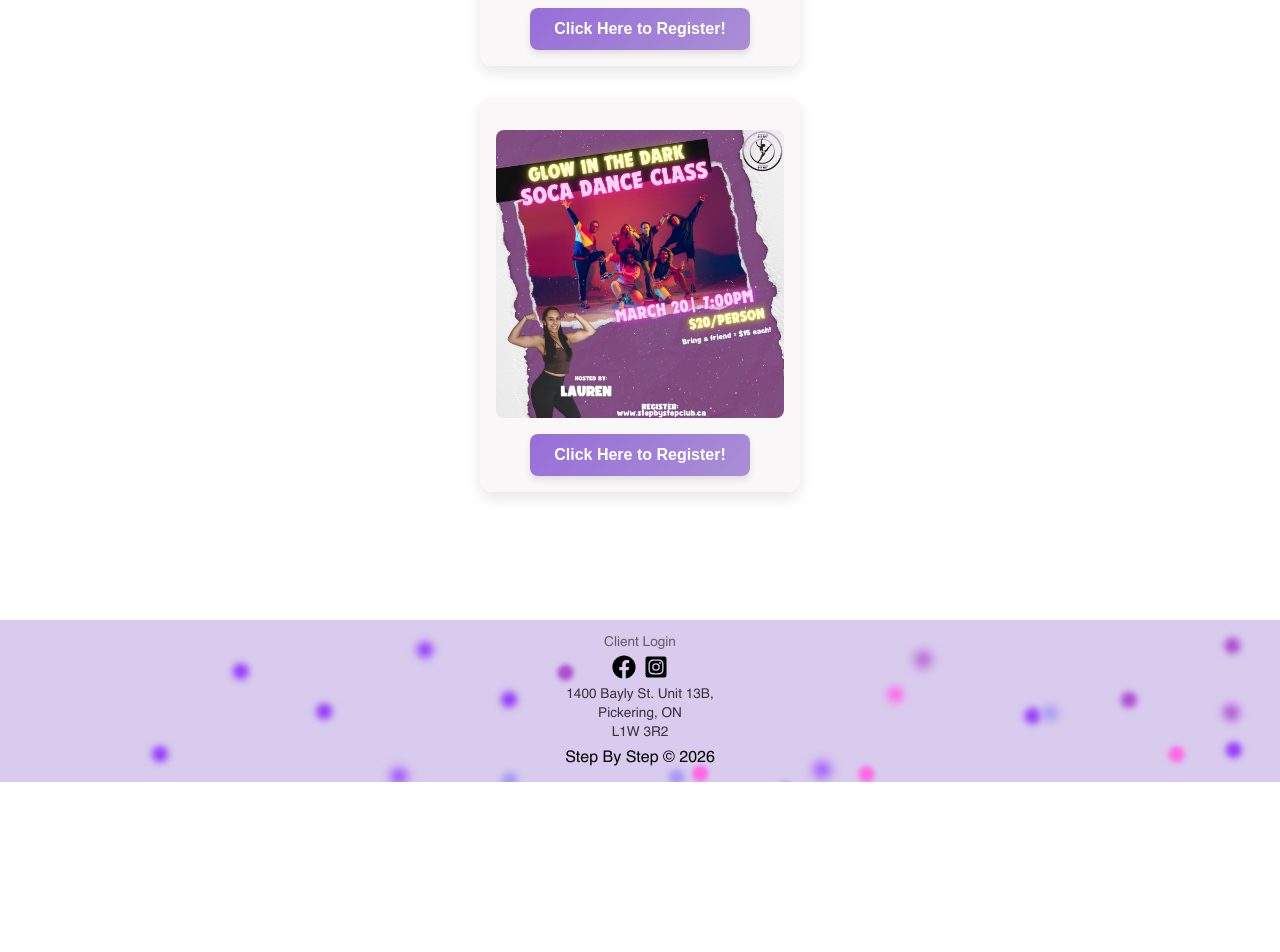
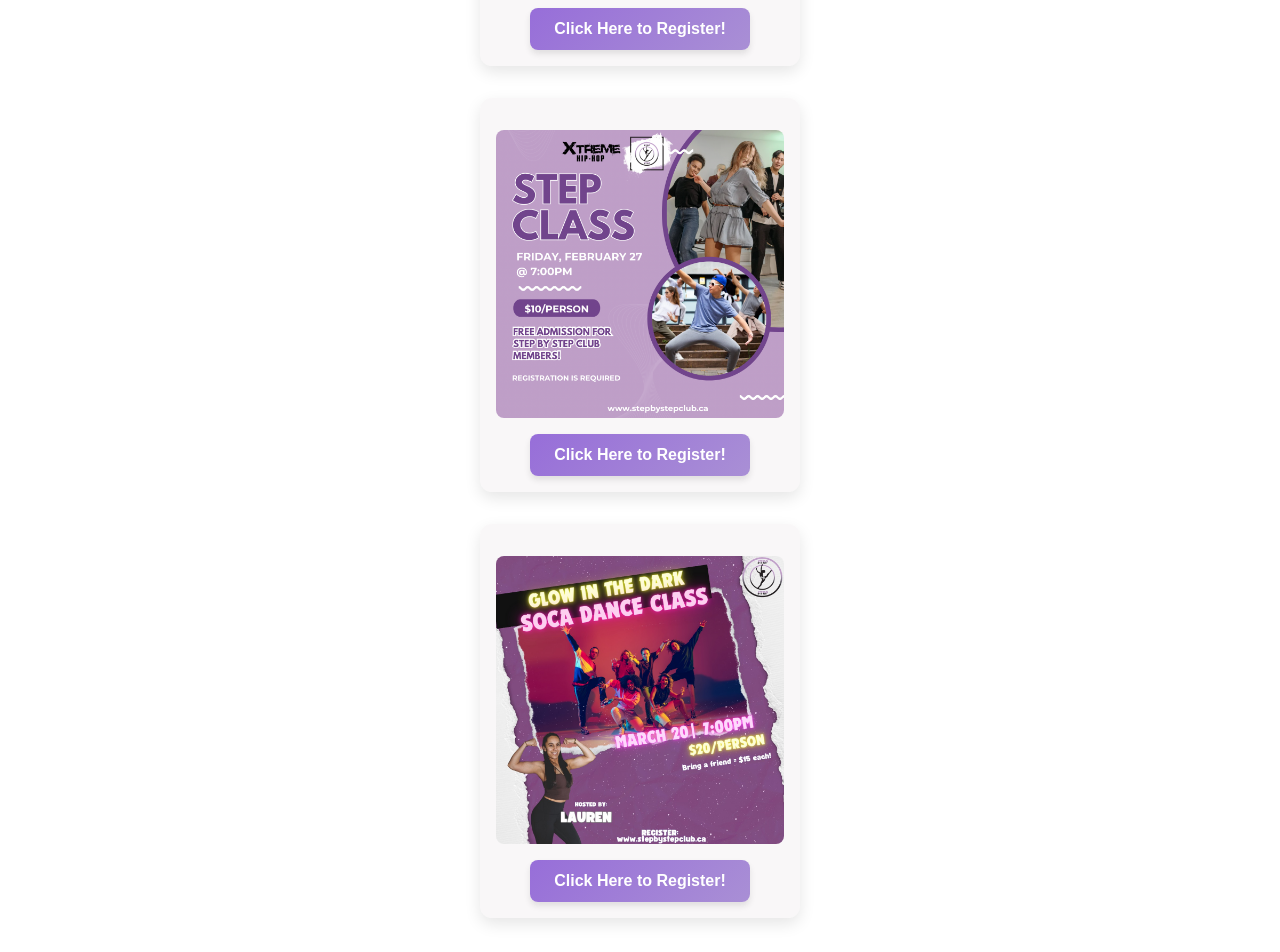
Before and after one commit to ralphdaryn/stepbystepstars, a React (Create React App) app in the folder client/: page /specialevents in a window 1280 px wide. Shown: the part 1140-2092 px from the top of the page. Before the commit the page ends 1922 px from the top, so only its background shows below. Built offline with nearby package versions, Linux system fonts and the light colour scheme; no server answers.

Commit message:
add special events image and link

```diff
--- a/client/src/pages/SpecialEvents/SpecialEvents.js
+++ b/client/src/pages/SpecialEvents/SpecialEvents.js
@@ -3,6 +3,7 @@ import { useState } from "react";
 import specialEvents2 from "../../assets/images/soca.jpeg";
 import specialEvents3 from "../../assets/images/smallgrouptrain.jpeg";
 import specialEvents4 from "../../assets/images/mommyme.jpeg";
+import specialEvents5 from "../../assets/images/stepclass.PNG";
 
 const SpecialEvents = () => {
   const [selectedMedia, setSelectedMedia] = useState(null);
@@ -24,6 +25,13 @@ const SpecialEvents = () => {
     window.open(url, "_blank");
   };
 
+  const linkToBuyTickets2 = () => {
+    openRegistrationLink(
+      "https://www.wellnessliving.com/rs/catalog-list.html?a_shop_category%5B%5D=1102551&a_shop_category%5B%5D=1102664&is_filter=1&k_business=651877",
+      "catalog_list",
+    );
+  };
+
   const linkToBuyTickets3 = () => {
     openRegistrationLink(
       "https://www.wellnessliving.com/rs/catalog-view.html?k_business=651877&id_sale=3&k_id=929286",
@@ -31,10 +39,10 @@ const SpecialEvents = () => {
     );
   };
 
-  const linkToBuyTickets2 = () => {
+  const linkToBuyTickets4 = () => {
     openRegistrationLink(
-      "https://www.wellnessliving.com/rs/catalog-list.html?a_shop_category%5B%5D=1102551&a_shop_category%5B%5D=1102664&is_filter=1&k_business=651877",
-      "catalog_list",
+      "https://www.wellnessliving.com/rs/event/step_by_step_club?k_class=925770&k_class_tab=66373",
+      "stepfitness",
     );
   };
 
@@ -88,6 +96,23 @@ const SpecialEvents = () => {
       <div className="special-events__card-wrapper">
         <div className="special-events__image-container">
           <img
+            src={specialEvents5}
+            alt="Special Event"
+            className="special-events__image"
+            onClick={() => openMedia(specialEvents5)}
+          />
+          <button
+            className="special-events__button"
+            onClick={linkToBuyTickets4}
+          >
+            Click Here to Register!
+          </button>
+        </div>
+      </div>
+
+      <div className="special-events__card-wrapper">
+        <div className="special-events__image-container">
+          <img
             src={specialEvents2}
             alt="Special Event"
             className="special-events__image"
```
Also changed, not shown: client/src/assets/images/stepclass.PNG (added).
